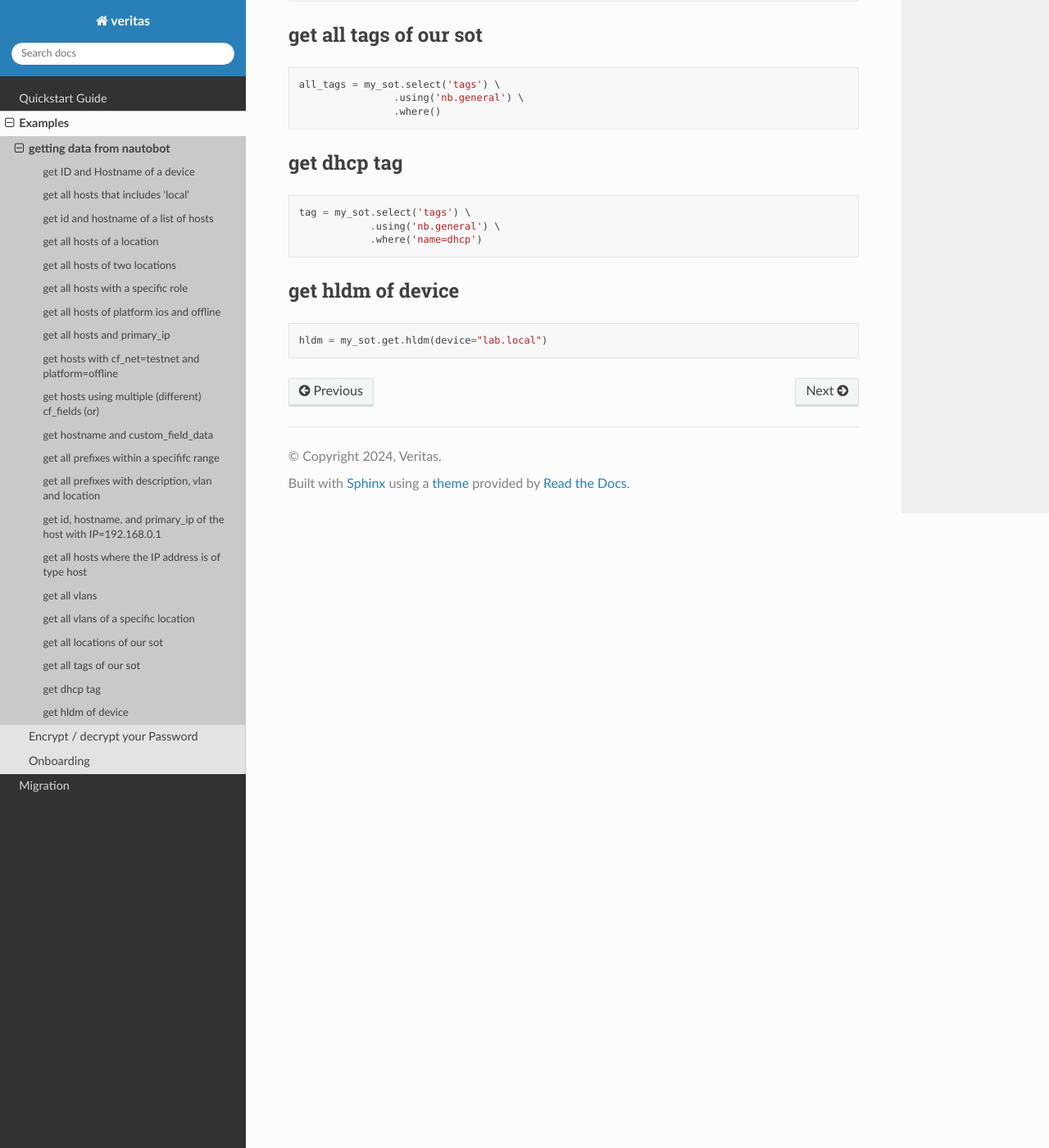
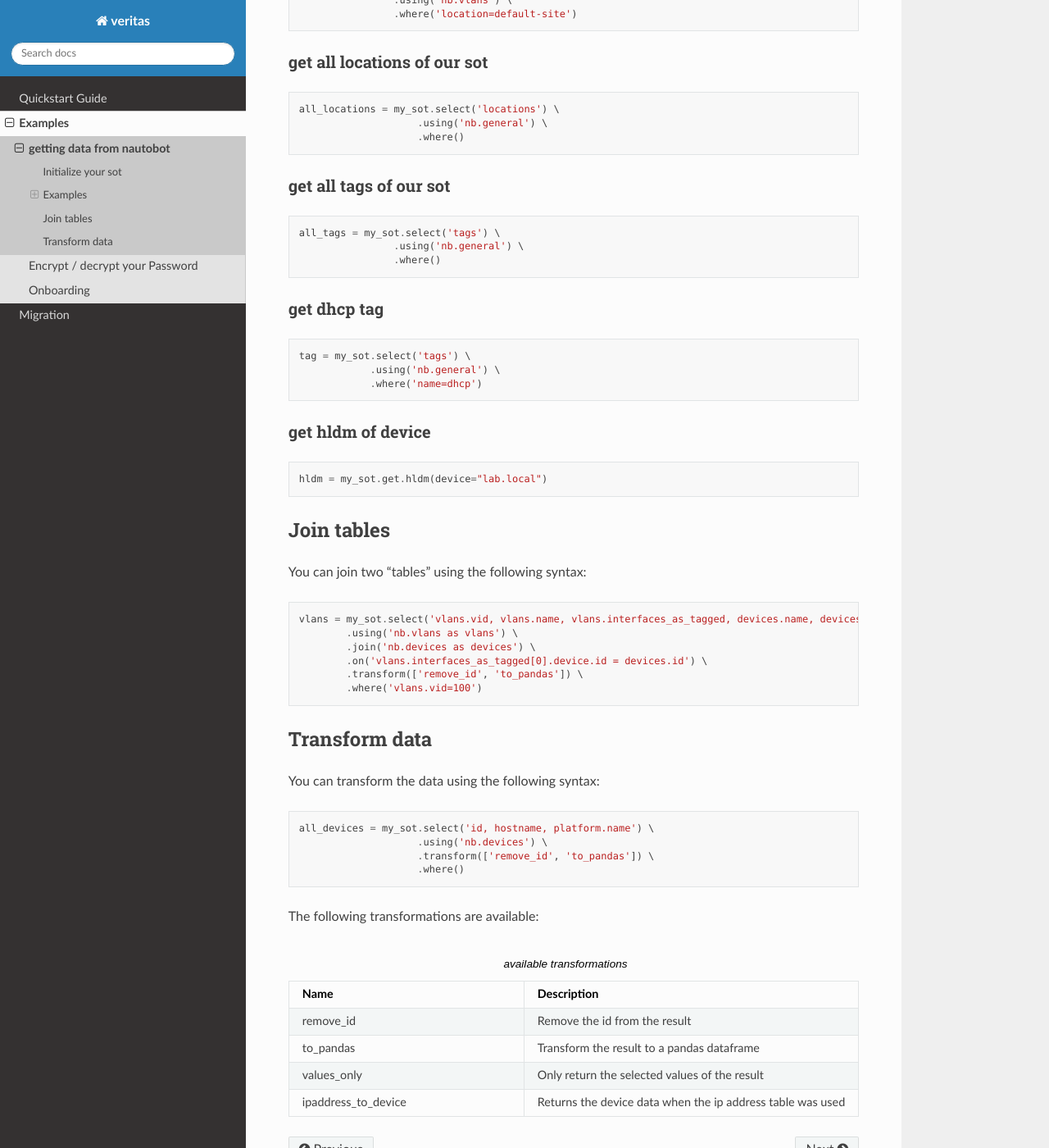
Before and after one commit to miku76/veritas, a Sphinx documentation site: the page built from docs/examples/sot.rst, in a window 1280 px wide and 1400 px high, scrolled down 3113 px. Shown: the whole window at 82% size. Built offline with Sphinx 7.4.7 and the Read the Docs theme 2.0.0, drawn with Linux system fonts in a browser that asks for light colours; pages that are not in the unit, such as notebooks, are missing from menus; some of the changed text lies outside the part shown.

Commit message:
sot doc updated

```diff
--- a/docs/examples/sot.rst
+++ b/docs/examples/sot.rst
@@ -1,19 +1,26 @@
-**************************
+##########################
 getting data from nautobot
-**************************
+##########################
 
-To use veritas first import library and create sot-Object.
+*******************
+Initialize your sot
+*******************
+
+To use veritas first import library and create a sot object.
 
 .. code-block:: python
 
     from veritas.sot import sot as sot
     my_sot = sot.sot(token="your_token", url="http://ip_or_name:port", ssl_verify=False)
 
+********
+Examples
+********
+
 .. _sot examples:
 
 get ID and Hostname of a device
 -------------------------------
-
 .. code-block:: python
 
     devices = my_sot.select('id, hostname') \
@@ -58,7 +65,7 @@ get all hosts with a specific role
 
     devices = my_sot.select('hostname') \
                     .using('nb.devices') \
-                    .where('role=default-role')
+                    .where('role=network')
 
 get all hosts of platform ios and offline
 -----------------------------------------
@@ -132,6 +139,17 @@ get all hosts where the IP address is of type host
                     .using('nb.ipaddresses') \
                     .where('type__ic=host')
 
+get all hosts that have an ip address in a specific prefix range
+----------------------------------------------------------------
+You can use a transformation to get the device data from the ip address table.
+
+.. code-block:: python
+
+    devices = sot.select('hostname, address, parent, primary_ip4_for, primary_ip4') \
+                .using('nb.ipaddresses') \
+                .transform('ipaddress_to_device') \
+                .where('prefix=192.168.0.0/24')
+
 get all vlans
 -------------
 .. code-block:: python
@@ -177,3 +195,48 @@ get hldm of device
 .. code-block:: python
 
     hldm = my_sot.get.hldm(device="lab.local")
+
+***********
+Join tables
+***********
+
+You can join two "tables" using the following syntax:
+
+.. code-block:: python
+
+    vlans = my_sot.select('vlans.vid, vlans.name, vlans.interfaces_as_tagged, devices.name, devices.platform') \
+            .using('nb.vlans as vlans') \
+            .join('nb.devices as devices') \
+            .on('vlans.interfaces_as_tagged[0].device.id = devices.id') \
+            .transform(['remove_id', 'to_pandas']) \
+            .where('vlans.vid=100')
+
+**************
+Transform data
+**************
+
+You can transform the data using the following syntax:
+
+.. code-block:: python
+
+    all_devices = my_sot.select('id, hostname, platform.name') \
+                        .using('nb.devices') \
+                        .transform(['remove_id', 'to_pandas']) \
+                        .where()
+
+The following transformations are available:
+
+.. list-table:: available transformations
+    :widths: 40 40
+    :header-rows: 1
+
+    * - Name
+      - Description
+    * - remove_id
+      - Remove the id from the result
+    * - to_pandas
+      - Transform the result to a pandas dataframe
+    * - values_only
+      - Only return the selected values of the result
+    * - ipaddress_to_device
+      - Returns the device data when the ip address table was used
```
